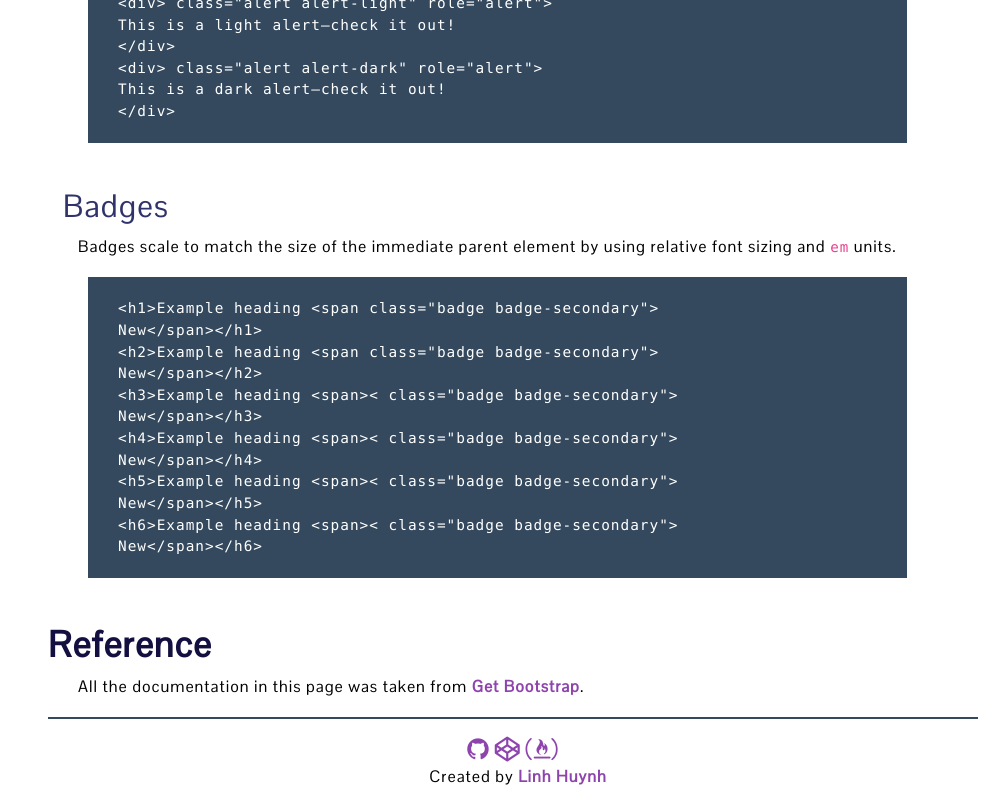
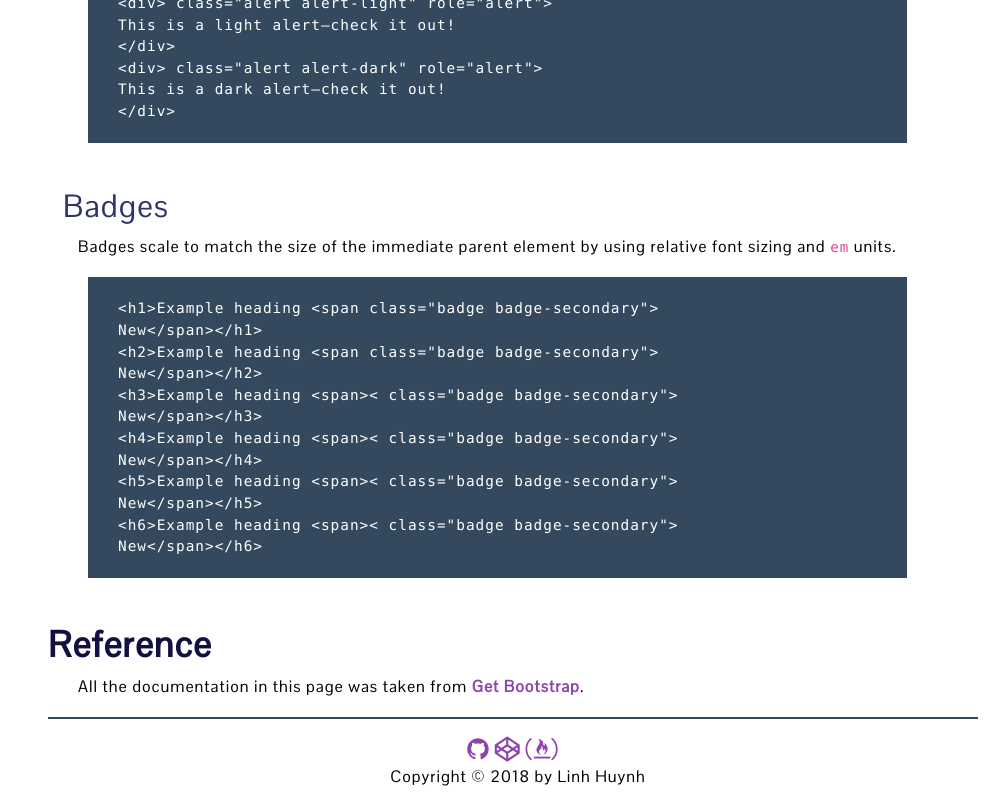
Before and after one commit to linh4/technical-documentation-page, a plain HTML site: page index.html in a window 1280 px wide. Shown: the part 2770-3570 px from the top of the page, without its empty margins (287-1280 px from the left). Drawn offline with nearby package versions, Linux system fonts and the light colour scheme.

Commit message:
Update index.html

```diff
--- a/index.html
+++ b/index.html
@@ -196,7 +196,7 @@
                             <span class="icon"><i class="fa fa-free-code-camp"></i></span></a>
                     </div>
 
-                    <p>Created by <a href="https://www.freecodecamp.org/linh4" target="_blank">Linh Huynh</a></p>
+                    <p>Copyright &copy 2018 by Linh Huynh</p>
                 </footer>
             </div>
         </div>
```
